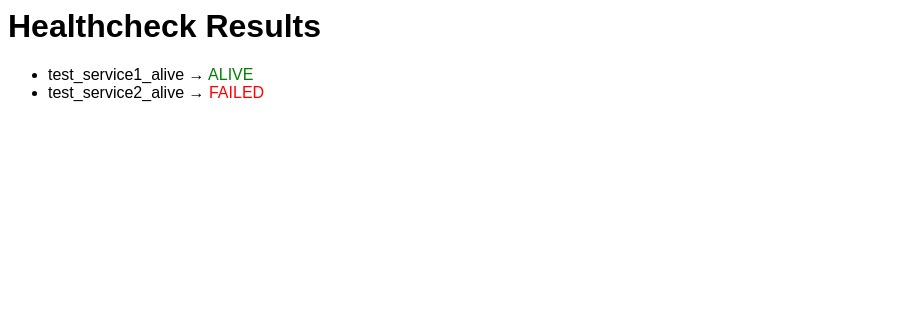
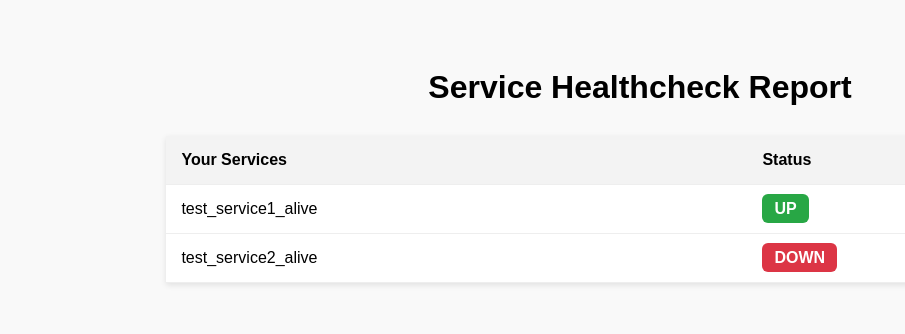
Before and after one commit to RomanDiachenko/testExternalUrlReport, a plain HTML site: page index.html in a window 1280 px wide. Shown: the whole page, without its empty margins (0-905 px from the left). Drawn offline with Linux system fonts and the light colour scheme.

Commit message:
deploy: b69cbe7838c8a4825d443e81b5d4dcd3fc5d69e5

```diff
--- a/index.html
+++ b/index.html
@@ -1 +1,24 @@
-<html><head><title>Healthcheck Report</title><style>body{font-family:sans-serif;} .ok{color:green;} .fail{color:red;}</style></head><body><h1>Healthcheck Results</h1><ul><li>test_service1_alive → <span class="ok">ALIVE</span></li><li>test_service2_alive → <span class="fail">FAILED</span></li></ul></body></html>
+<!DOCTYPE html>
+<html lang="en">
+<head>
+<meta charset="UTF-8">
+<title>Service Healthcheck Report</title>
+<style>
+body { font-family: Arial, sans-serif; background: #f9f9f9; padding: 40px; }
+h1 { text-align: center; margin-bottom: 30px; }
+table { width: 80%; margin: 0 auto; border-collapse: collapse; background: #fff; box-shadow: 0 2px 6px rgba(0,0,0,0.1); }
+th, td { padding: 15px; text-align: left; border-bottom: 1px solid #eee; }
+th { background: #f3f3f3; }
+.status { font-weight: bold; padding: 6px 12px; border-radius: 6px; color: white; text-align: center; }
+.up { background: #28a745; }      /* зелений */
+.down { background: #dc3545; }    /* червоний */
+.warn { background: #ffc107; color: black; } /* жовтий */
+</style>
+</head>
+<body>
+<h1>Service Healthcheck Report</h1>
+<table>
+<tr><th>Your Services</th><th>Status</th></tr>
+<tr><td>test_service1_alive</td><td><span class="status up">UP</span></td></tr>
+<tr><td>test_service2_alive</td><td><span class="status down">DOWN</span></td></tr>
+</table></body></html>
```
